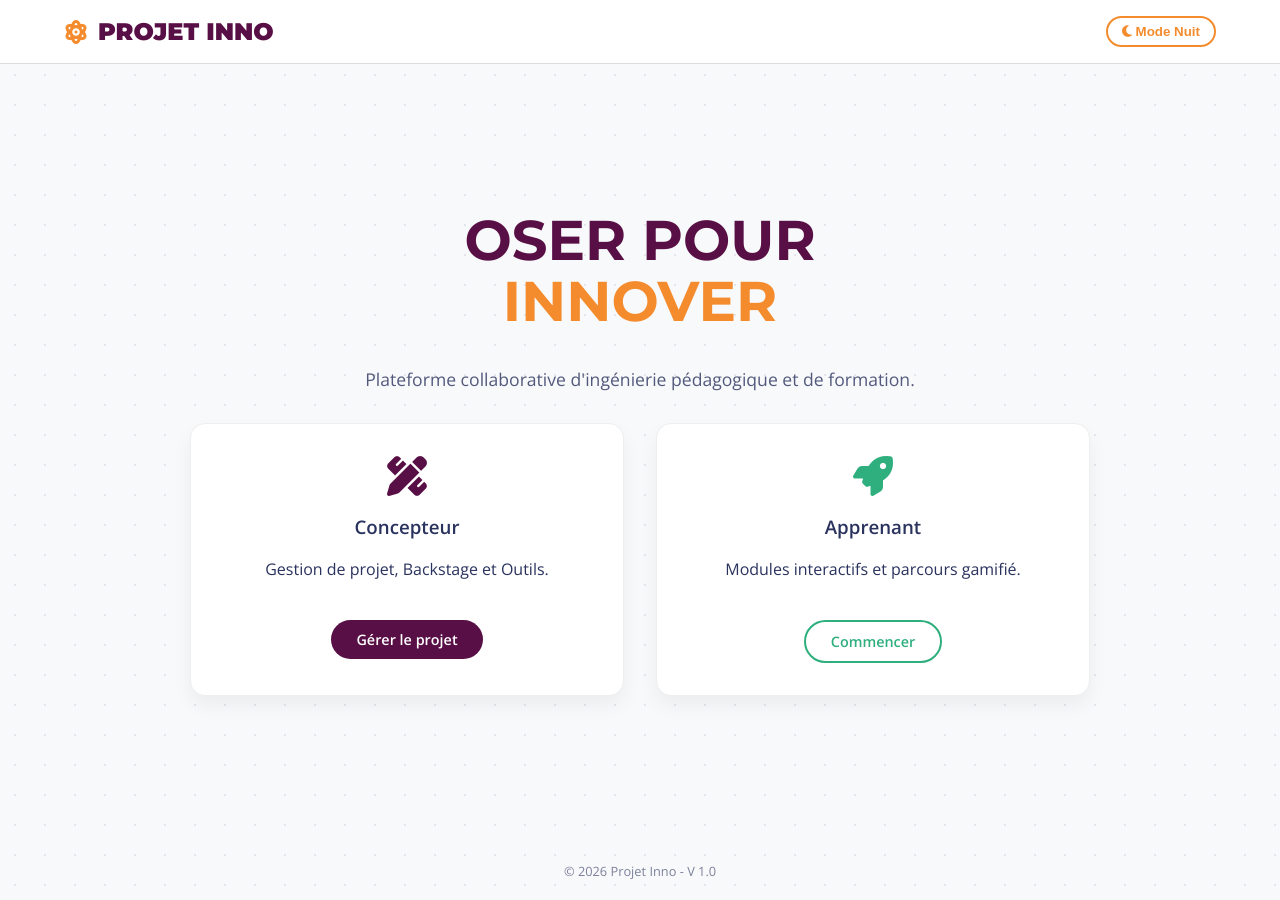
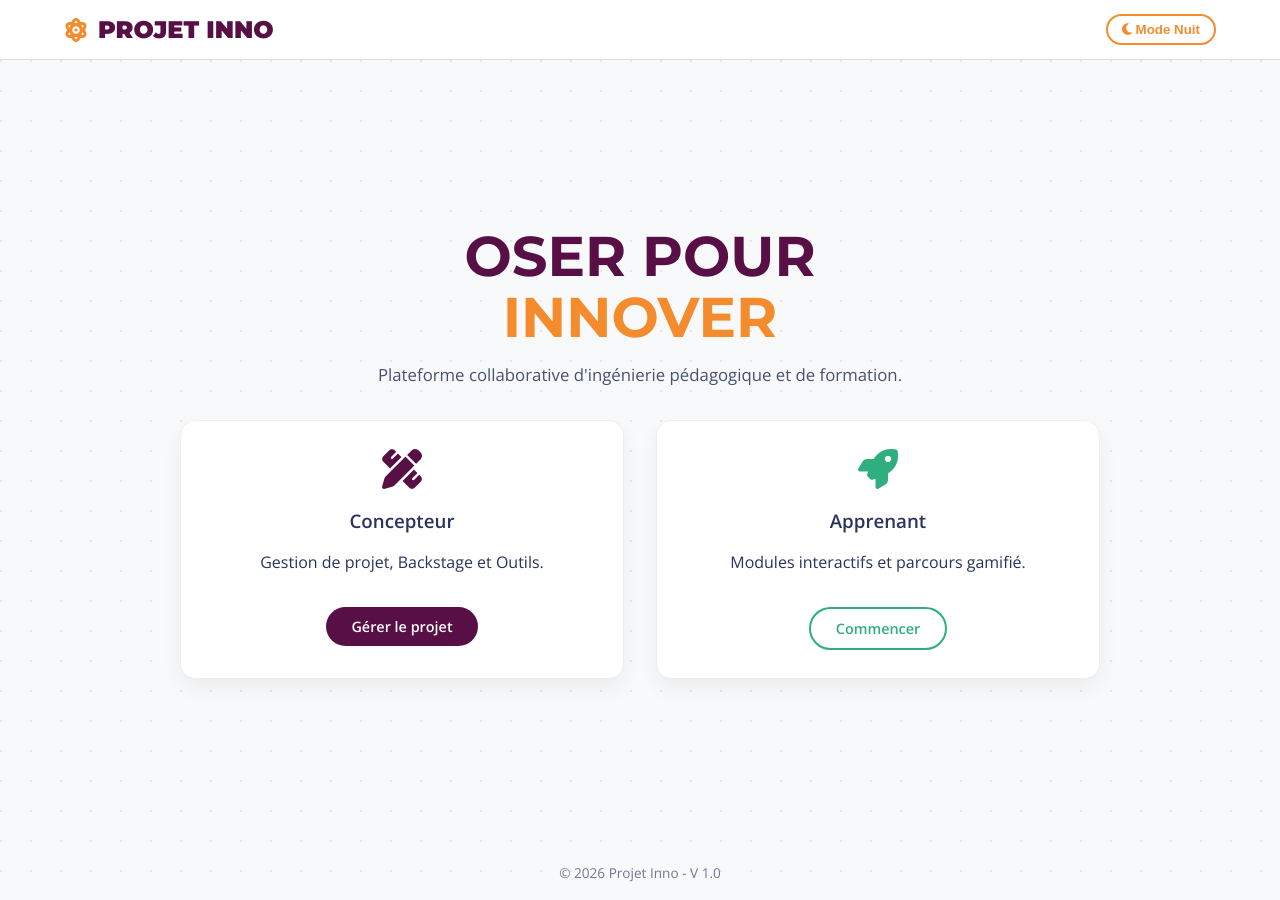
Before and after one commit to Tyrulfr/projet_inno_pui, a Jekyll site: the page built from index.md, in a window 1280 px wide. Built offline with Jekyll 4.4.1, drawn with Linux system fonts in a browser that asks for light colours.

Commit message:
Refactor CSS styles and variables for consistency
Updated CSS variables and styles for improved design consistency and responsiveness.

```diff
--- a/assets/css/style.css
+++ b/assets/css/style.css
@@ -1,148 +1,170 @@
-:root {
-  --bordeaux: #580F45;
+:root{
+  --violet: #580F45;
   --orange: #F48C2E;
   --teal: #2EAF7D;
   --blue: #2A325E;
   --white: #ffffff;
+
   --bg-light: #F8F9FA;
   --bg-dark: #1A1D2E;
 }
 
-html, body { height: 100%; }
+html, body{ height:100%; }
 
 body{
-  margin: 0;
-  padding: 0;
-  font-family: 'Open Sans', sans-serif;
+  margin:0;
+  padding:0;
+  font-family:'Open Sans', system-ui, -apple-system, Segoe UI, Roboto, Arial, sans-serif;
   background-color: var(--bg-light);
   color: var(--blue);
-  transition: background-color .3s ease, color .3s ease;
-  background-image: radial-gradient(rgba(42, 50, 94, 0.1) 1px, transparent 1px);
+  transition: background-color .25s ease, color .25s ease;
+
+  /* Petits points à peine perceptibles */
+  background-image: radial-gradient(circle at 1px 1px, rgba(42,50,94,.10) 1px, transparent 0);
   background-size: 30px 30px;
-  display: flex;
-  flex-direction: column;
+
+  display:flex;
+  flex-direction:column;
 }
 
 body.dark-mode{
   background-color: var(--bg-dark);
   color: #EAEAEA;
-  background-image: radial-gradient(rgba(255, 255, 255, 0.1) 1px, transparent 1px);
+  background-image: radial-gradient(circle at 1px 1px, rgba(255,255,255,.08) 1px, transparent 0);
 }
 
-a { text-decoration: none; color: inherit; }
+a{ text-decoration:none; color:inherit; }
 
 .navbar{
-  display: flex;
-  justify-content: space-between;
-  align-items: center;
-  gap: 12px;
-  padding: 1rem 5%;
-  background: rgba(255, 255, 255, 0.95);
+  display:flex;
+  justify-content:space-between;
+  align-items:center;
+  gap:12px;
+  padding: 14px 5%;
+  background: rgba(255,255,255,.95);
   border-bottom: 1px solid #ddd;
   position: sticky;
-  top: 0;
-  z-index: 100;
+  top:0;
+  z-index:100;
 }
 
-body.dark-mode .navbar { background: rgba(26, 29, 46, 0.95); border-color: #333; }
+body.dark-mode .navbar{
+  background: rgba(26,29,46,.95);
+  border-color:#333;
+}
 
 .logo{
-  font-family: 'Montserrat', sans-serif;
-  font-weight: 900;
-  font-size: 1.5rem;
-  color: var(--bordeaux);
-  display: flex;
-  align-items: center;
-  gap: 10px;
+  font-family:'Montserrat', sans-serif;
+  font-weight:900;
+  font-size:1.2rem;
+  color: var(--violet);
+  display:flex;
+  align-items:center;
+  gap:10px;
 }
 
-body.dark-mode .logo { color: white; }
+@media (min-width: 520px){
+  .logo{ font-size:1.5rem; }
+}
+
+body.dark-mode .logo{ color: white; }
 
 .theme-btn{
-  background: none;
-  border: 2px solid var(--orange);
+  background:none;
+  border:2px solid var(--orange);
   color: var(--orange);
   padding: 6px 14px;
-  border-radius: 20px;
-  cursor: pointer;
-  font-weight: bold;
-  transition: 0.3s;
-  white-space: nowrap;
+  border-radius: 999px;
+  cursor:pointer;
+  font-weight:700;
+  transition:.2s;
+  white-space:nowrap;
 }
 
-.theme-btn:hover{ background: var(--orange); color: white; }
+.theme-btn:hover{ background: var(--orange); color:white; }
 
 .hero{
-  flex: 1;
-  display: flex;
-  flex-direction: column;
-  justify-content: center;
-  align-items: center;
-  text-align: center;
-  padding: 3rem 1rem;
-  width: 100%;
-  box-sizing: border-box;
+  flex:1;
+  display:flex;
+  flex-direction:column;
+  justify-content:center;
+  align-items:center;
+  text-align:center;
+  padding: 48px 16px;
+  width:100%;
+  box-sizing:border-box;
 }
 
 h1{
-  font-family: 'Montserrat', sans-serif;
+  font-family:'Montserrat', sans-serif;
   font-size: clamp(2.2rem, 7vw, 3.5rem);
-  margin: 0 0 1rem 0;
-  line-height: 1.1;
-  color: var(--bordeaux);
+  margin:0 0 14px 0;
+  line-height:1.1;
+  color: var(--violet);
 }
 
-body.dark-mode h1 { color: white; }
+body.dark-mode h1{ color:white; }
 
 .subtitle{
-  font-size: 1.1rem;
-  max-width: 600px;
-  margin-bottom: 2rem;
-  opacity: 0.8;
-  padding: 0 10px;
+  font-size: 1.05rem;
+  max-width: 620px;
+  margin: 0 0 34px 0;
+  opacity: .85;
 }
 
 .cards-container{
-  display: grid;
-  grid-template-columns: 1fr; /* mobile */
-  gap: 1rem;
-  width: 100%;
-  max-width: 900px;
+  width:100%;
+  max-width: 920px;
+  display:grid;
+  grid-template-columns: 1fr;     /* mobile d’abord */
+  gap: 16px;
+  justify-content:center;
 }
 
 @media (min-width: 760px){
-  .cards-container{ grid-template-columns: repeat(2, 1fr); gap: 2rem; }
+  .cards-container{ grid-template-columns: repeat(2, minmax(280px, 1fr)); gap: 2rem; }
 }
 
 .card{
   background: var(--white);
   border: 1px solid #eee;
   border-radius: 15px;
-  padding: 2rem;
-  text-align: center;
-  box-shadow: 0 10px 20px rgba(0,0,0,0.05);
-  cursor: pointer;
-  transition: transform 0.3s, border-color .3s;
+  padding: 28px;
+  text-align:center;
+  box-shadow: 0 10px 20px rgba(0,0,0,.05);
+  cursor:pointer;
+  transition: transform .25s, border-color .25s;
 }
 
-body.dark-mode .card { background: #232742; border-color: #333; }
+body.dark-mode .card{
+  background: #232742;
+  border-color:#333;
+}
 
-.card:hover { transform: translateY(-5px); border-color: var(--orange); }
+.card:hover{
+  transform: translateY(-5px);
+  border-color: var(--orange);
+}
 
-.icon { font-size: 2.5rem; margin-bottom: 1rem; display: block; }
-.concepteur-icon { color: var(--bordeaux); }
-.user-icon { color: var(--teal); }
+.icon{ font-size:2.5rem; margin-bottom: 1rem; display:block; }
+.concepteur-icon{ color: var(--violet); }
+.user-icon{ color: var(--teal); }
 
 .btn{
-  display: inline-block;
-  margin-top: 1.5rem;
+  display:inline-block;
+  margin-top: 18px;
   padding: 10px 25px;
-  border-radius: 50px;
-  font-weight: bold;
-  font-size: 0.9rem;
+  border-radius: 999px;
+  font-weight: 800;
+  font-size: .9rem;
 }
 
-.btn-primary { background: var(--bordeaux); color: white; border: none; }
-.btn-outline { background: transparent; border: 2px solid var(--teal); color: var(--teal); }
+.btn-primary{ background: var(--violet); color:white; border:none; }
+.btn-outline{ background: transparent; border:2px solid var(--teal); color: var(--teal); }
 
-footer{ padding: 20px; text-align: center; font-size: 0.8rem; opacity: 0.6; }
+footer{
+  padding: 18px;
+  text-align:center;
+  font-size:.85rem;
+  opacity:.65;
+}
```
